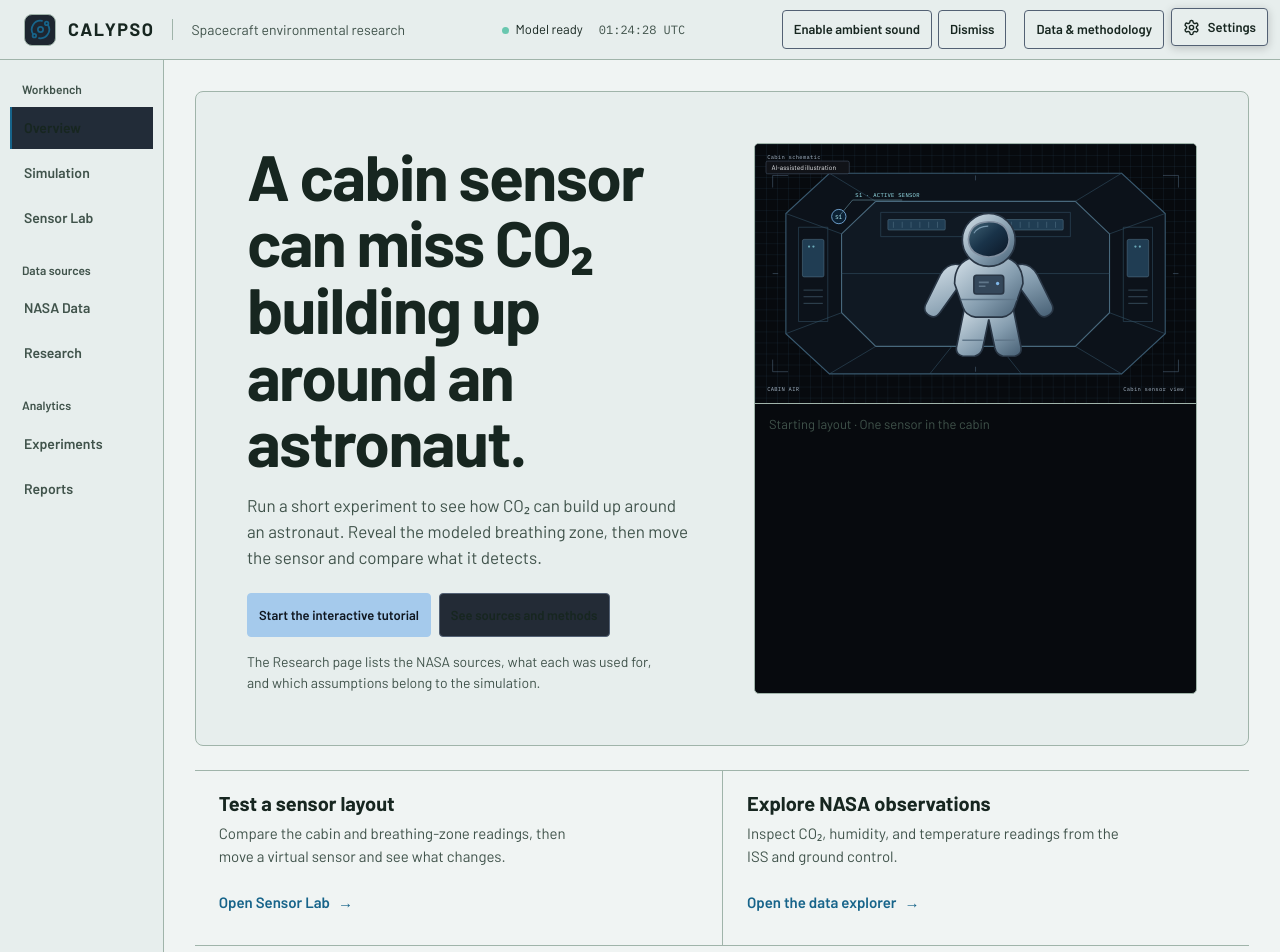
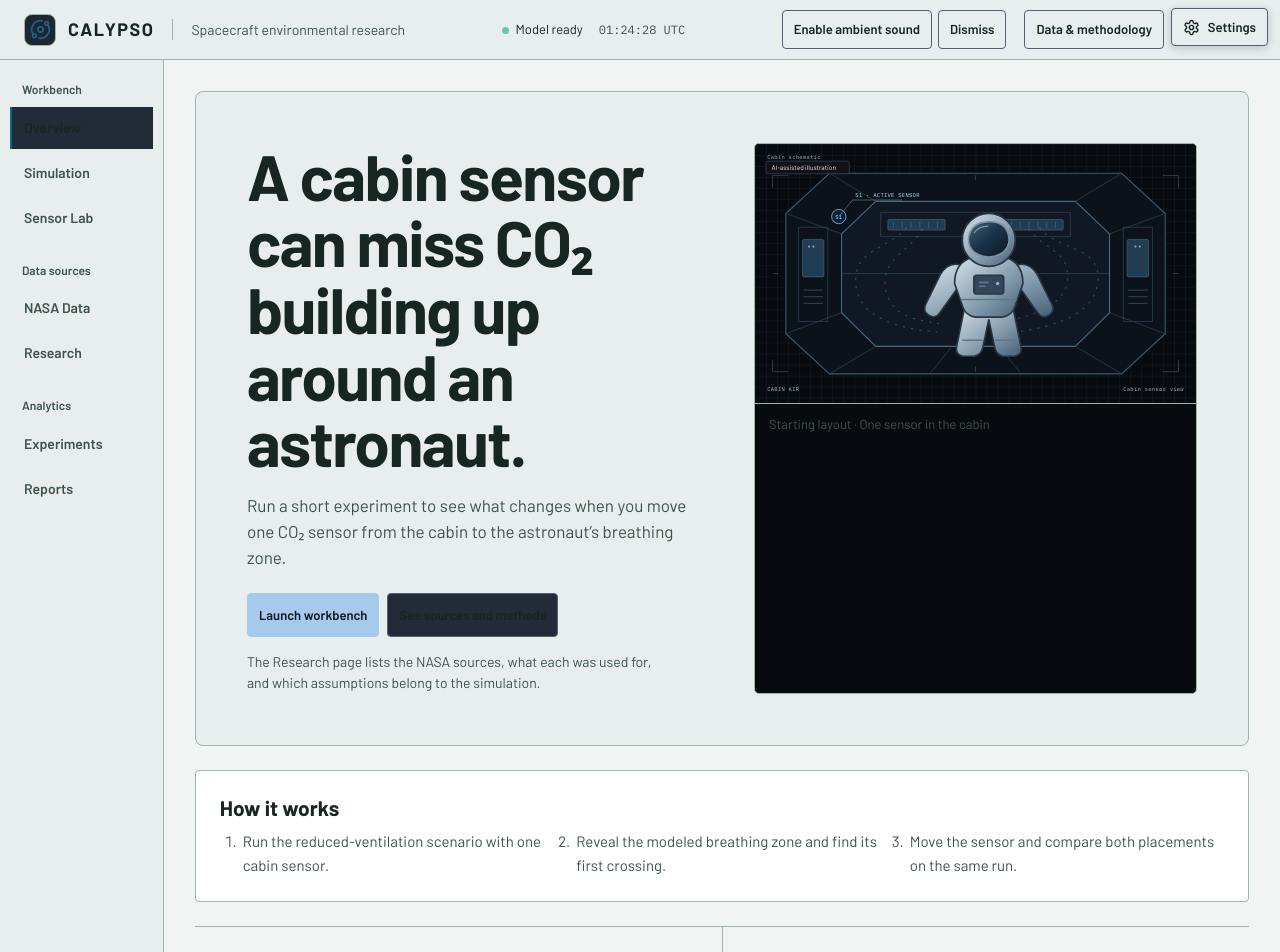
Before and after one commit to rithvikmalladi15-web/Calypso, a React (Vite) app: page / in a window 1280 px wide. Shown: the top 952 px of the page. Built offline with nearby package versions, Linux system fonts and the light colour scheme.

Commit message:
Explain the experiment on the CALYPSO landing page

```diff
--- a/src/app/App.tsx
+++ b/src/app/App.tsx
@@ -39,17 +39,25 @@ function Overview() {
     <section className="overview-hero" aria-labelledby="overview-title">
       <div className="overview-hero-copy">
         <h1 id="overview-title">A cabin sensor can miss CO₂ building up around an astronaut.</h1>
-        <p>Run a short experiment to see how CO₂ can build up around an astronaut. Reveal the modeled breathing zone, then move the sensor and compare what it detects.</p>
+        <p>Run a short experiment to see what changes when you move one CO₂ sensor from the cabin to the astronaut’s breathing zone.</p>
         <div className="overview-hero-actions">
-          <a className="button primary" href={routeHref('Simulation')}>Start the interactive tutorial</a>
+          <a className="button primary" href={routeHref('Simulation')}>Launch workbench</a>
           <a className="button" href={routeHref('Research')}>See sources and methods</a>
         </div>
         <p className="overview-evidence">The Research page lists the NASA sources, what each was used for, and which assumptions belong to the simulation.</p>
       </div>
       <figure className="overview-hero-preview">
-        <CabinDiagram point={initial} sensors={[cabinSensor]} ventilation={presets['Reduced ventilation'].ventilation} airflow={false} heat={false} coverage={false} hidden playing={false}/>
+        <CabinDiagram point={initial} sensors={[cabinSensor]} ventilation={presets['Reduced ventilation'].ventilation} airflow heat={false} coverage={false} hidden playing={true}/>
         <figcaption>Starting layout · One sensor in the cabin</figcaption>
       </figure>
+    </section>
+    <section className="panel section overview-how">
+      <h2>How it works</h2>
+      <ol>
+        <li>Run the reduced-ventilation scenario with one cabin sensor.</li>
+        <li>Reveal the modeled breathing zone and find its first crossing.</li>
+        <li>Move the sensor and compare both placements on the same run.</li>
+      </ol>
     </section>
     <section className="overview-paths" aria-label="Ways to explore CALYPSO">
       <article>
@@ -66,6 +74,7 @@ function Overview() {
     <details className="panel section purpose">
       <summary>Why we built CALYPSO</summary>
       <p>A cabin reading can hide a local change in air quality. We built CALYPSO so students and judges can investigate where a CO₂ sensor would detect that change and see the assumptions behind the result.</p>
+      <ul><li>See why cabin and local CO₂ can differ.</li><li>Compare placement with the underlying run held fixed.</li><li>Use NASA RR-1 observations to inspect flight and ground measurements.</li></ul>
     </details>
     <section className="panel section"><h2>{state.scenario}</h2><p>{state.running?'Running':'Paused'} · {last.t} s elapsed</p>
     <div className="stats"><div>Cabin CO₂ <b>{Math.round(last.cabin)} ppm</b></div><div>Breathing zone <b>{Math.round(last.local)} ppm</b></div><div>Virtual sensors <b>{state.sensors.length}</b></div><div>Local threshold crossing <b>{metrics.truth==null?'None':metrics.truth+' s'}</b></div><div>NASA telemetry <b>{imported ? imported.rows.length.toLocaleString()+' source rows' : availability}</b></div></div></section>
--- a/src/styles/globals.css
+++ b/src/styles/globals.css
@@ -311,3 +311,6 @@ main[data-page=sensor-lab] .workstation-heading{padding-bottom:16px;border-botto
 .evidence-range small{color:var(--muted)}
 .model-actions{padding:0;list-style:none}
 .model-actions strong{display:block;color:var(--text)}
+.overview-how ol{display:grid;grid-template-columns:repeat(3,minmax(0,1fr));gap:16px;padding-left:20px;margin:0;list-style:decimal}
+.overview-how li{padding-left:3px;color:var(--muted)}
+@media(max-width:700px){.overview-how ol{grid-template-columns:1fr;gap:8px}}
```
